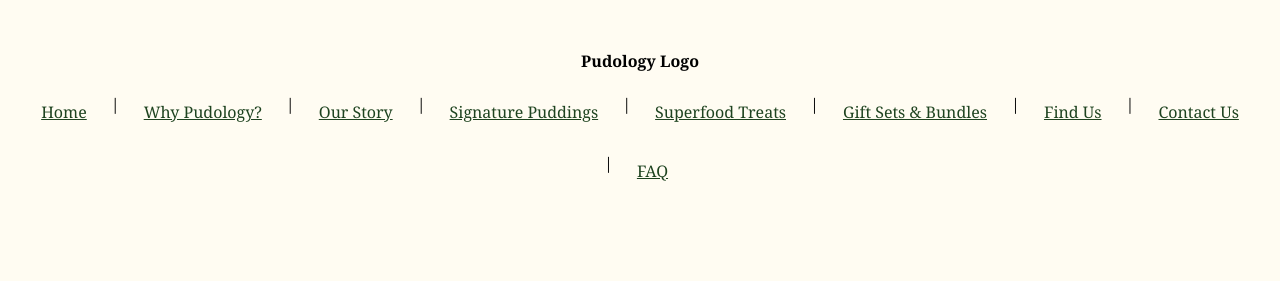
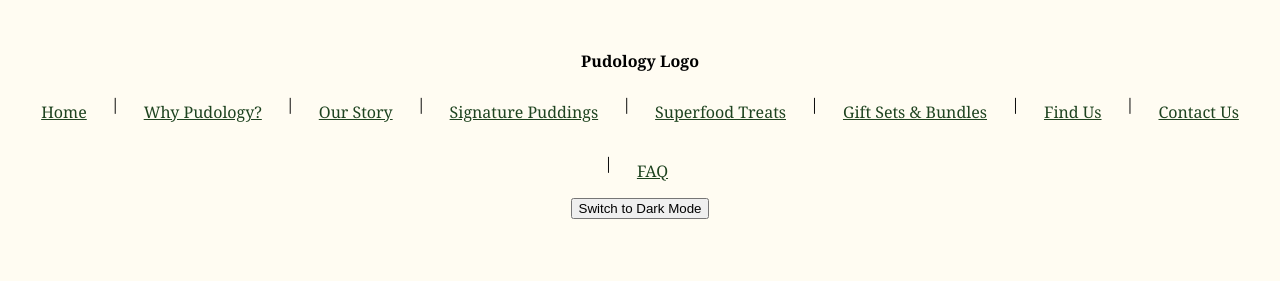
Before and after one commit to SyrineMekni/cse134b-hw4, a plain HTML site: page treats.html in a window 1280 px wide. Shown: the top 281 px of the page. Drawn offline with Linux system fonts and the light colour scheme.

Commit message:
Update treats.html

```diff
--- a/treats.html
+++ b/treats.html
@@ -71,5 +71,6 @@
         </p>
         <p>&copy; 2026 Pudology</p>
     </footer>
+    <script src="theme.js"></script>
 </body>
 </html>
```
